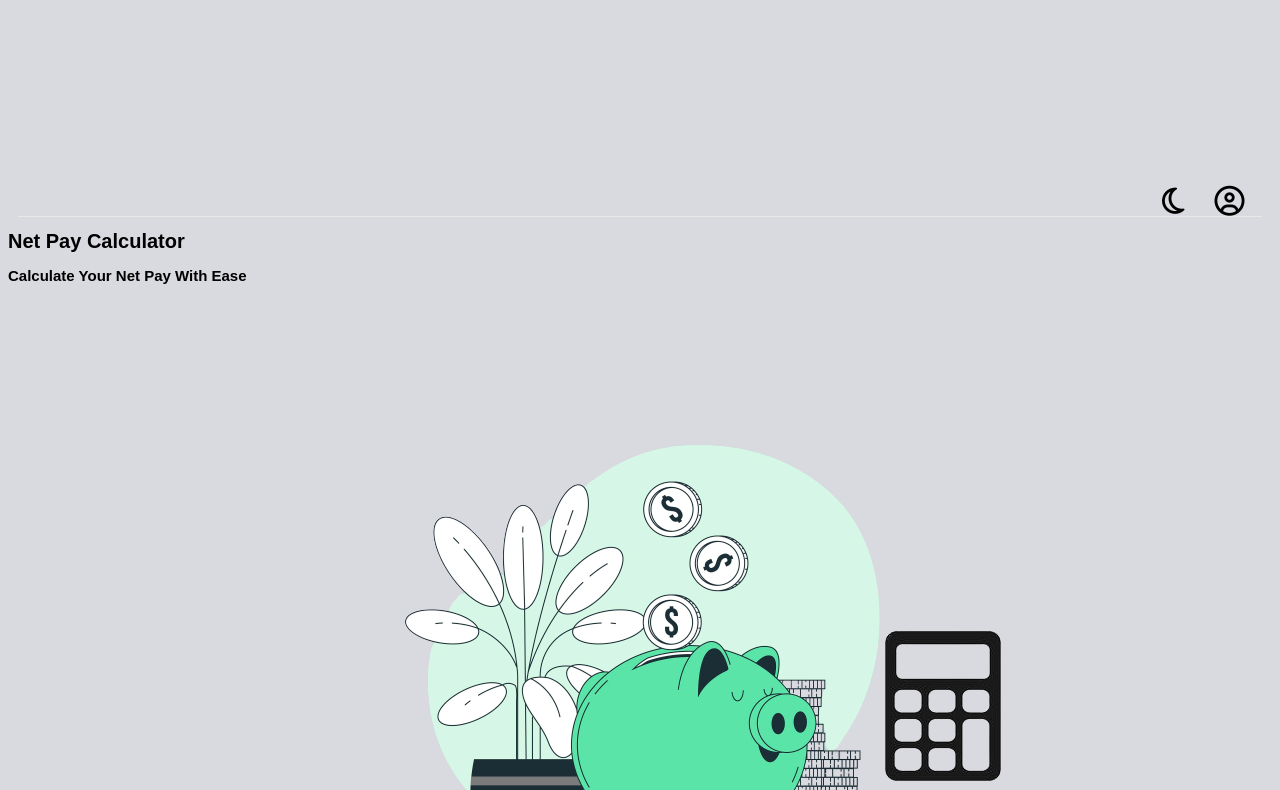
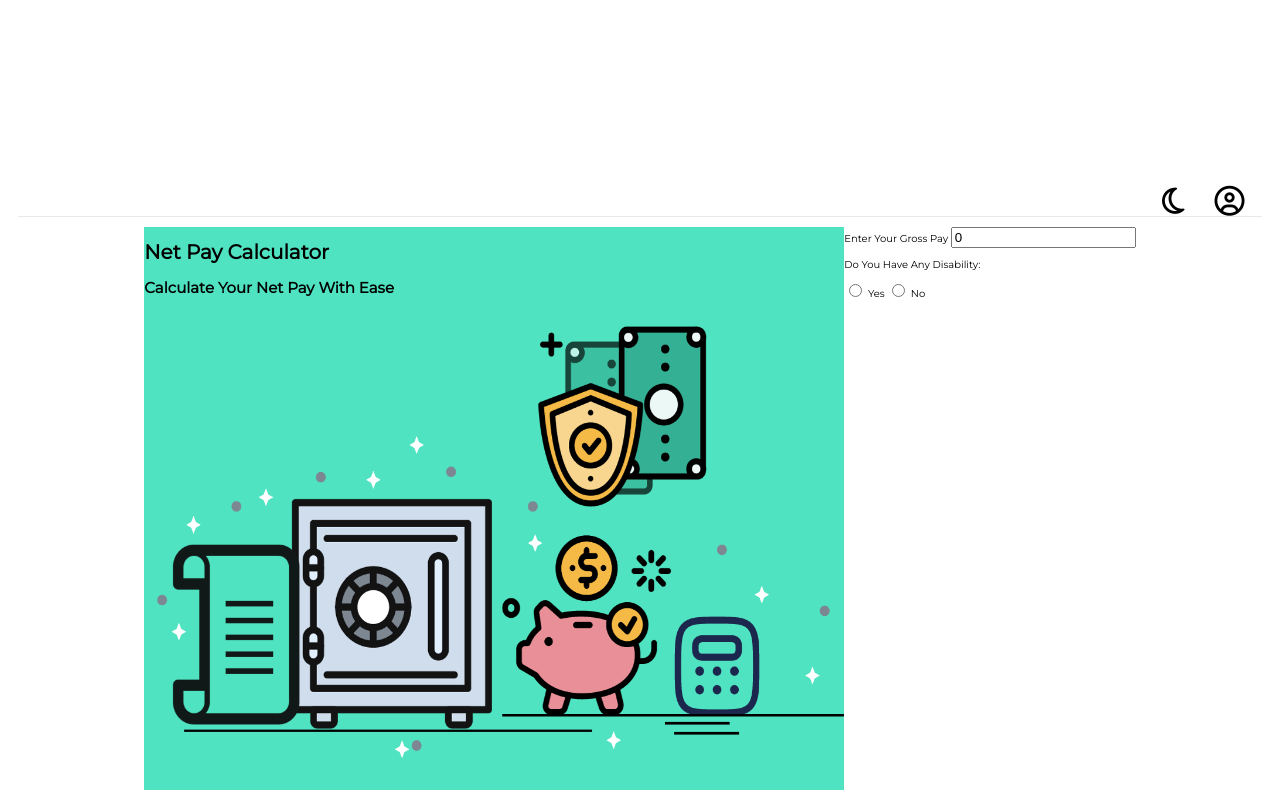
Before and after one commit to Erick559/Aren-Replica, a plain HTML site: page index.html in a window 1280 px wide. Shown: the part 111-901 px from the top of the page. Drawn offline with Linux system fonts and the light colour scheme; a web font is replaced by a local one.

Commit message:
Made major changes to the ui

```diff
--- a/css/style.css
+++ b/css/style.css
@@ -8,7 +8,6 @@ html {
 
 body {
     min-height: 100vh;
-    background: #d9d9e0;
 }
 
 .header {
@@ -69,3 +68,22 @@ a:hover {
     border-radius: 50%;
     cursor: pointer;
 }
+
+.container {
+    font-family: 'Montserrat', sans-serif;
+    display: flex;
+    justify-content: center;
+    background: white;
+    height: 1000px;
+}
+
+.banner-info {
+    height: 800px;
+    width: 700px;
+    background: #4FE3C1;
+}
+
+.banner-info img {
+    width: 750px;
+    height: 450px;
+}
--- a/index.html
+++ b/index.html
@@ -32,11 +32,11 @@
             <i class="fa-regular fa-circle-user fa-3x"></i>
         </div>
     </div>
-
+    <div class="container">
         <div class="banner-info">
             <h1>Net Pay Calculator</h1>
             <h2>Calculate Your Net Pay With Ease</h2>
-        <img src="images/vector_image.png" alt="piggy bank">
+            <img src="images/icon.png" alt="piggy bank">
         </div>
         <div class="form">
             <form>
@@ -52,6 +52,7 @@
                 <label for="no">No</label>
             </form>
         </div>
+    </div>
 </body>
 
 </html>
```
Also changed, not shown: images/icon.png (added), images/vector_image.png (deleted). Lines whose indentation alone changed are shown as unchanged.
